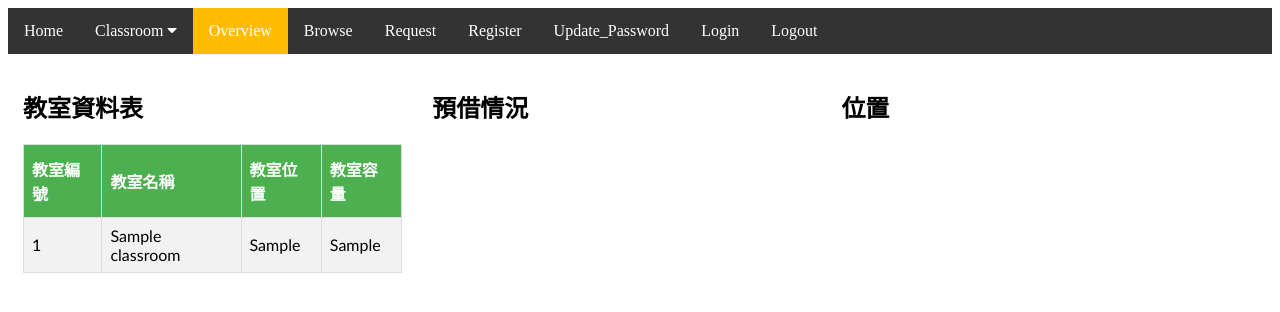
After one commit to goish135/Classroom-borrowing-system, a PHP site: page /Overview.php in a window 1280 px wide. The commit adds this page. Shown: the top 312 px of the page. Run offline with PHP 8.4, Linux system fonts and the light colour scheme; tables that the repository leaves empty or names only in its code hold one stand-in row (values such as "Sample post").

Commit message:
瀏覽或查詢教室的資料及預借的情形

```diff
--- a/Home.php
+++ b/Home.php
@@ -199,6 +199,7 @@ $last_week = date('Y-m-d',strtotime("$week_start -7 days"));
     ?>
     </div>
   </div>
+  <li><a href="Overview.php">Overview</a></li>
   <li><a href="Browse.php">Browse</a></li>
   <li><a href="Request.php">Request</a></li>
   <li><a href="Register.php">Register</a></li>
--- /dev/null
+++ b/Overview.php
@@ -0,0 +1,270 @@
+<!DOCTYPE html>
+<html>
+<head>
+<link rel="stylesheet" href="https://cdnjs.cloudflare.com/ajax/libs/font-awesome/4.7.0/css/font-awesome.min.css">
+<style>
+
+a {
+  text-decoration: none;
+  display: inline-block;
+  padding: 8px 16px;https://www.w3schools.com/howto/tryit.asp?filename=tryhow_css_next_prev#
+}
+
+a:hover {
+  background-color: #ddd;
+  color: black;
+}
+
+.previous {
+  background-color: #FF8800;
+  color: white;
+}
+
+.next {
+  background-color: #FF8800;
+  color: white;
+}
+
+.round {
+  border-radius: 50%;
+}
+
+#customers {
+  font-family: "Trebuchet MS", Arial, Helvetica, sans-serif;
+  border-collapse: collapse;
+  width: 100%;
+}
+
+#customers td, #customers th {
+  border: 1px solid #ddd;
+  padding: 8px;
+
+}
+
+#customers tr:nth-child(even){background-color: #f2f2f2;}
+
+
+
+#customers th {
+  padding-top: 12px;
+  padding-bottom: 12px;
+  text-align: left;
+  background-color: #4CAF50;
+  color: white;
+}
+ul {
+  list-style-type: none;
+  margin: 0;
+  padding: 0;
+  overflow: hidden;
+  background-color: #333;
+}
+
+li {
+  float: left;
+}
+
+li a {
+  display: block;
+  color: white;
+  text-align: center;
+  padding: 14px 16px;
+  text-decoration: none;
+}
+
+li a:hover:not(.active) {
+  background-color: red;
+}
+
+.active {
+  background-color: #FFBB00;
+}
+.dropdown {
+  float: left;
+  overflow: hidden;
+}
+
+.dropdown .dropbtn {
+  font-size: 16px;
+  border: none;
+  outline: none;
+  color: white;
+  padding: 14px 16px;
+  background-color: inherit;
+  font-family: inherit;
+  margin: 0;
+}
+
+.navbar a:hover, .dropdown:hover .dropbtn {
+  background-color: red;
+}
+
+.dropdown-content {
+  display: none;
+  position: absolute;
+  background-color: #f9f9f9;
+  min-width: 160px;
+  box-shadow: 0px 8px 16px 0px rgba(0,0,0,0.2);
+  z-index: 1;
+  font-family: "Trebuchet MS", Arial, Helvetica, sans-serif;
+}
+
+.dropdown-content a {
+  float: none;
+  color: black;
+  padding: 6px;
+  text-decoration: none;
+  display: block;
+  text-align: left;
+}
+
+.dropdown-content a:hover {
+  background-color: #ddd;
+
+}
+
+.dropdown:hover .dropdown-content {
+  display: block;
+
+}
+/* Create three equal columns that floats next to each other */
+.column {
+  float: left;
+  width: 30%;
+  padding: 15px;
+}
+
+/* Clear floats after the columns */
+.row:after {
+  content: "";
+  display: table;
+  clear: both;
+}
+/* Responsive layout - makes the three columns stack on top of each other instead of next to each other */
+@media screen and (max-width:600px) {
+  .column {
+    width: 100%;
+  }
+}
+
+
+.zoom:hover {
+  -ms-transform: scale(1.5); /* IE 9 */
+  -webkit-transform: scale(1.5); /* Safari 3-8 */
+  transform: scale(1.5);
+}
+</style>
+<script>
+function showdetail(str) {
+    var floor = str.slice(2,3);
+    console.log(floor);
+    if(floor=="1")
+    {
+        document.getElementById("myImg").src="https://i.imgur.com/oFKHONM.jpg";
+    }
+    else if(floor=="3")
+    {
+        document.getElementById("myImg").src = "https://i.imgur.com/G0fsyE1.jpg";
+    }
+    else if(floor=="5")
+    {
+        document.getElementById("myImg").src = "https://i.imgur.com/kCLuhlH.jpg.jpg";
+    }
+    document.getElementById("myImg").style="display:block";
+    if (str.length == 0) {
+        document.getElementById("txtHint").innerHTML = "";
+
+        return;
+    } else {
+        var xmlhttp = new XMLHttpRequest();
+        xmlhttp.onreadystatechange = function() {
+            if (this.readyState == 4 && this.status == 200) {
+                document.getElementById("borrowed").innerHTML = this.responseText;
+
+            }
+        }
+        xmlhttp.open("GET", "getdetail.php?q="+str, true);
+        xmlhttp.send();
+    }
+}
+</script>
+</head>
+<?php require 'connect.php';?>
+<ul>
+  <li><a  href="Home.php">Home</a></li>
+   <div class="dropdown">
+    <button class="dropbtn">Classroom
+      <i class="fa fa-caret-down"></i>
+    </button>
+    <div class="dropdown-content">
+    <?php
+      foreach($pdo->query('select croom_id from classroom') as $row)
+      {
+          echo '<a href="status.php?class='.$row['croom_id'].'">'.$row['croom_id'].'</a>';
+      }
+      /*
+      <a href="status.php?class=<?php echo "EC1005" ?>">EC1005</a>
+      <a href="#">EC1006</a>
+      <a href="#">EC1014-2</a>
+      <a href="#">EC2013-1</a>
+      <a href="#">EC2013-2</a>
+      <a href="#">EC2015</a>
+      <a href="#">EC3015</a>
+      <a href="#">EC3016</a>
+      <a href="#">EC5000</a>
+      <a href="#">EC5007</a>
+      <a href="#">EC5012</a>
+      <a href="#">EC5025</a>
+      <a href="#">EC5026</a>
+      <a href="#">EC9014</a>
+      <a href="#">EC9032-1</a>
+      <a href="#">EC9032-2</a>
+      <a href="#">EC9013</a>
+      */
+    ?>
+    </div>
+  </div>
+  <li><a class="active" href="Overview.php">Overview</a></li>
+  <li><a href="Browse.php">Browse</a></li>
+  <li><a href="Request.php">Request</a></li>
+  <li><a href="Register.php">Register</a></li>
+  <li><a href="Update.php">Update_Password</a></li>
+  <li><a href="login.php">Login</a></li>
+  <li><a href="logout.php">Logout</a><li>
+</ul>
+<div class="row">
+  <div class="column">
+    <h2>教室資料表</h2>
+
+    <span id="info">
+    <table id="customers">
+    <tr><th>教室編號</th><th>教室名稱</th><th>教室位置</th><th>教室容量</th></tr>
+    <?php
+
+        foreach($pdo->query("select * from classroom") as $row)
+        {
+            echo '<tr onclick=showdetail("'.$row['croom_id'].'")>';
+            echo '<td>'.$row['croom_id'].'</td>';
+            echo '<td>'.$row['croom_name'].'</td>';
+            echo '<td>'.$row['croom_location'].'</td>';
+            echo '<td>'.$row['croom_capacity'].'</td>';
+
+            echo '</tr>';
+        }
+    ?>
+    </table>
+    </span>
+  </div>
+
+  <div class="column">
+    <h2>預借情況</h2>
+    <span id="borrowed">
+
+    </span>
+  </div>
+   <div class="column">
+    <h2>位置</h2>
+    <img class="zoom" id="myImg" style="display:none" src="" width="100%" height="90%"></img>
+  </div>
+</div>
+</html>
```
Also changed, not shown: getdetail.php (added, +12 -0 lines), layout.html (added, +90 -0 lines).
